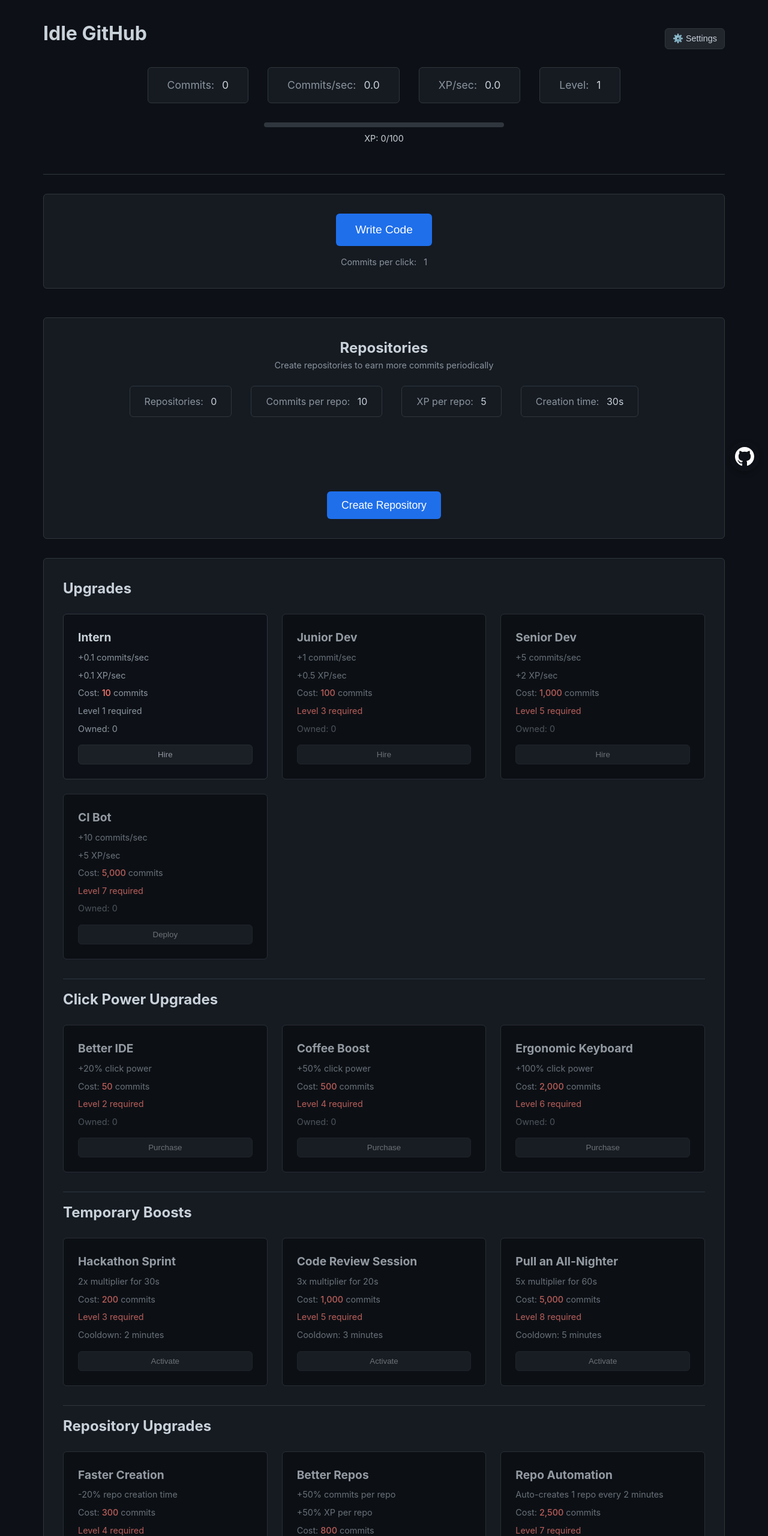
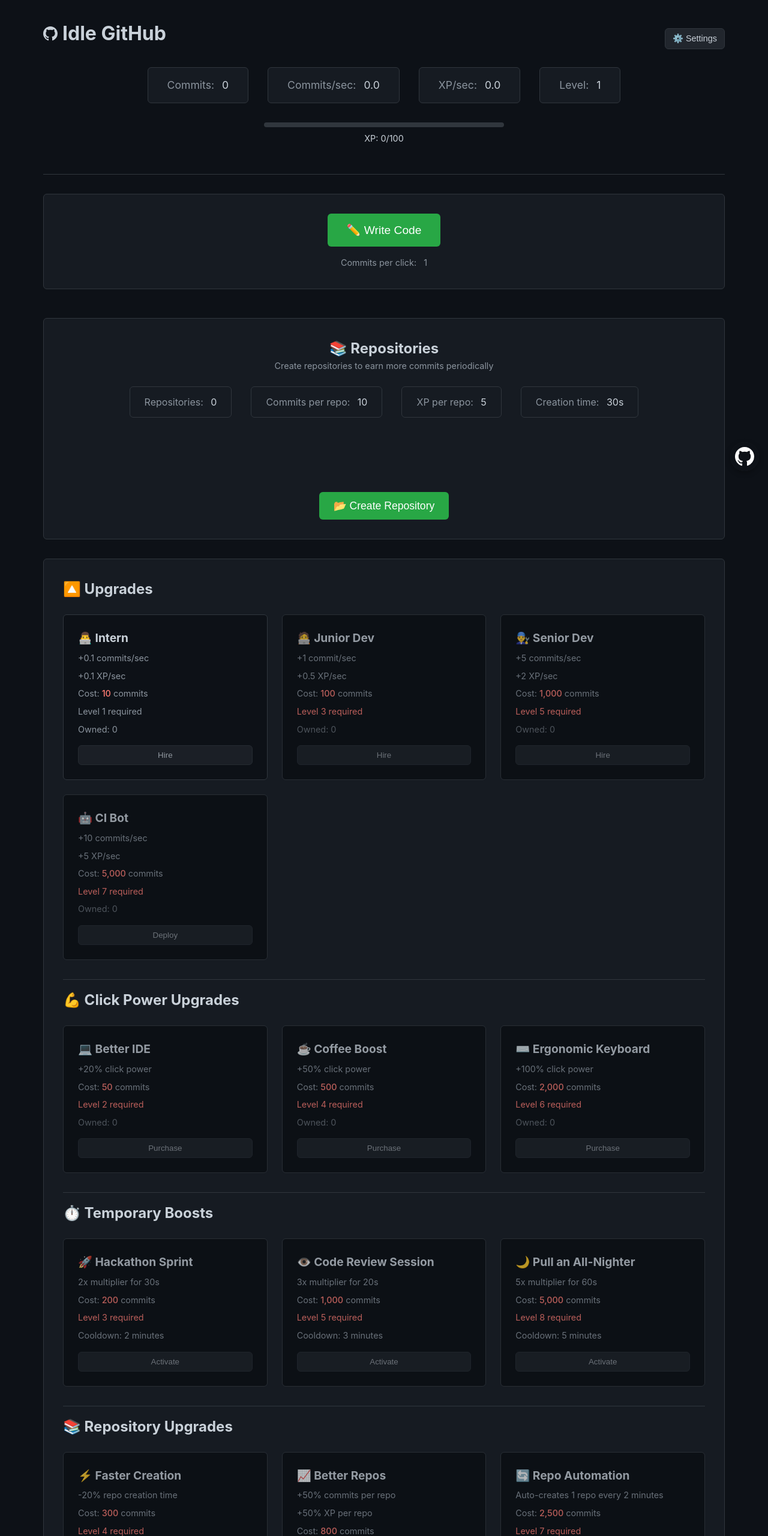
Before and after one commit to AxIsCoder/idle-github, a plain HTML site: page index.html in a window 1280 px wide. Shown: the top 2560 px of the page at 60% size. Drawn offline with Linux system fonts and the light colour scheme.

Commit message:
Update UI with green accent colors and add emojis to titles and buttons

```diff
--- a/index.html
+++ b/index.html
@@ -10,7 +10,9 @@
     <div class="game-container">
         <header>
             <div class="header-top">
-                <h1>Idle GitHub</h1>
+                <h1><svg class="title-logo" width="24" height="24" viewBox="0 0 16 16" version="1.1" aria-hidden="true">
+                    <path fill-rule="evenodd" d="M8 0C3.58 0 0 3.58 0 8c0 3.54 2.29 6.53 5.47 7.59.4.07.55-.17.55-.38 0-.19-.01-.82-.01-1.49-2.01.37-2.53-.49-2.69-.94-.09-.23-.48-.94-.82-1.13-.28-.15-.68-.52-.01-.53.63-.01 1.08.58 1.23.82.72 1.21 1.87.87 2.33.66.07-.52.28-.87.51-1.07-1.78-.2-3.64-.89-3.64-3.95 0-.87.31-1.59.82-2.15-.08-.2-.36-1.02.08-2.12 0 0 .67-.21 2.2.82.64-.18 1.32-.27 2-.27.68 0 1.36.09 2 .27 1.53-1.04 2.2-.82 2.2-.82.44 1.1.16 1.92.08 2.12.51.56.82 1.27.82 2.15 0 3.07-1.87 3.75-3.65 3.95.29.25.54.73.54 1.48 0 1.07-.01 1.93-.01 2.2 0 .21.15.46.55.38A8.013 8.013 0 0016 8c0-4.42-3.58-8-8-8z"></path>
+                </svg> Idle GitHub</h1>
                 <div class="header-buttons">
                     <button id="settings-button" class="settings-button">⚙️ Settings</button>
                 </div>
@@ -61,7 +63,7 @@
 
         <main>
             <div class="clicker-section">
-                <button id="click-button">Write Code</button>
+                <button id="click-button">✏️ Write Code</button>
                 <div class="click-power">
                     <span class="stat-label">Commits per click:</span>
                     <span id="click-power" class="stat-value">1</span>
@@ -70,7 +72,7 @@
 
             <!-- Repositories Section -->
             <div class="repositories-section">
-                <h2>Repositories</h2>
+                <h2>📚 Repositories</h2>
                 <p class="section-desc">Create repositories to earn more commits periodically</p>
                 <div class="repositories-container">
                     <div class="repository-stats">
@@ -95,16 +97,16 @@
                         <div id="repo-progress-bars" class="repo-progress-bars">
                             <!-- Progress bars will be added here dynamically -->
                         </div>
-                        <button id="create-repo-button" class="create-repo-button">Create Repository</button>
+                        <button id="create-repo-button" class="create-repo-button">📂 Create Repository</button>
                     </div>
                 </div>
             </div>
 
             <div class="upgrades-section">
-                <h2>Upgrades</h2>
+                <h2>🔼 Upgrades</h2>
                 <div class="upgrades-grid">
                     <div class="upgrade" id="intern">
-                        <h3>Intern</h3>
+                        <h3>👨‍💻 Intern</h3>
                         <p>+0.1 commits/sec</p>
                         <p>+0.1 XP/sec</p>
                         <p>Cost: <span class="cost">10</span> commits</p>
@@ -113,7 +115,7 @@
                         <button class="buy-button">Hire</button>
                     </div>
                     <div class="upgrade" id="junior-dev">
-                        <h3>Junior Dev</h3>
+                        <h3>🧑‍💻 Junior Dev</h3>
                         <p>+1 commit/sec</p>
                         <p>+0.5 XP/sec</p>
                         <p>Cost: <span class="cost">100</span> commits</p>
@@ -122,7 +124,7 @@
                         <button class="buy-button">Hire</button>
                     </div>
                     <div class="upgrade" id="senior-dev">
-                        <h3>Senior Dev</h3>
+                        <h3>👨‍🔧 Senior Dev</h3>
                         <p>+5 commits/sec</p>
                         <p>+2 XP/sec</p>
                         <p>Cost: <span class="cost">1000</span> commits</p>
@@ -131,7 +133,7 @@
                         <button class="buy-button">Hire</button>
                     </div>
                     <div class="upgrade" id="ci-bot">
-                        <h3>CI Bot</h3>
+                        <h3>🤖 CI Bot</h3>
                         <p>+10 commits/sec</p>
                         <p>+5 XP/sec</p>
                         <p>Cost: <span class="cost">5000</span> commits</p>
@@ -141,10 +143,10 @@
                     </div>
                 </div>
 
-                <h2>Click Power Upgrades</h2>
+                <h2>💪 Click Power Upgrades</h2>
                 <div class="upgrades-grid">
                     <div class="upgrade" id="betterIDE">
-                        <h3>Better IDE</h3>
+                        <h3>💻 Better IDE</h3>
                         <p>+20% click power</p>
                         <p>Cost: <span class="cost">50</span> commits</p>
                         <p class="level-required">Level 2 required</p>
@@ -152,7 +154,7 @@
                         <button class="buy-button">Purchase</button>
                     </div>
                     <div class="upgrade" id="coffeeBoost">
-                        <h3>Coffee Boost</h3>
+                        <h3>☕ Coffee Boost</h3>
                         <p>+50% click power</p>
                         <p>Cost: <span class="cost">500</span> commits</p>
                         <p class="level-required">Level 4 required</p>
@@ -160,7 +162,7 @@
                         <button class="buy-button">Purchase</button>
                     </div>
                     <div class="upgrade" id="ergonomicKeyboard">
-                        <h3>Ergonomic Keyboard</h3>
+                        <h3>⌨️ Ergonomic Keyboard</h3>
                         <p>+100% click power</p>
                         <p>Cost: <span class="cost">2000</span> commits</p>
                         <p class="level-required">Level 6 required</p>
@@ -169,10 +171,10 @@
                     </div>
                 </div>
 
-                <h2>Temporary Boosts</h2>
+                <h2>⏱️ Temporary Boosts</h2>
                 <div class="upgrades-grid">
                     <div class="upgrade" id="hackathon">
-                        <h3>Hackathon Sprint</h3>
+                        <h3>🚀 Hackathon Sprint</h3>
                         <p>2x multiplier for 30s</p>
                         <p>Cost: <span class="cost">200</span> commits</p>
                         <p class="level-required">Level 3 required</p>
@@ -180,7 +182,7 @@
                         <button class="buy-button">Activate</button>
                     </div>
                     <div class="upgrade" id="codeReview">
-                        <h3>Code Review Session</h3>
+                        <h3>👁️ Code Review Session</h3>
                         <p>3x multiplier for 20s</p>
                         <p>Cost: <span class="cost">1000</span> commits</p>
                         <p class="level-required">Level 5 required</p>
@@ -188,7 +190,7 @@
                         <button class="buy-button">Activate</button>
                     </div>
                     <div class="upgrade" id="allNighter">
-                        <h3>Pull an All-Nighter</h3>
+                        <h3>🌙 Pull an All-Nighter</h3>
                         <p>5x multiplier for 60s</p>
                         <p>Cost: <span class="cost">5000</span> commits</p>
                         <p class="level-required">Level 8 required</p>
@@ -197,10 +199,10 @@
                     </div>
                 </div>
 
-                <h2>Repository Upgrades</h2>
+                <h2>📚 Repository Upgrades</h2>
                 <div class="upgrades-grid">
                     <div class="upgrade" id="repo-speed">
-                        <h3>Faster Creation</h3>
+                        <h3>⚡ Faster Creation</h3>
                         <p>-20% repo creation time</p>
                         <p>Cost: <span class="cost">300</span> commits</p>
                         <p class="level-required">Level 4 required</p>
@@ -208,7 +210,7 @@
                         <button class="buy-button">Optimize</button>
                     </div>
                     <div class="upgrade" id="repo-output">
-                        <h3>Better Repos</h3>
+                        <h3>📈 Better Repos</h3>
                         <p>+50% commits per repo</p>
                         <p>+50% XP per repo</p>
                         <p>Cost: <span class="cost">800</span> commits</p>
@@ -217,7 +219,7 @@
                         <button class="buy-button">Upgrade</button>
                     </div>
                     <div class="upgrade" id="repo-automation">
-                        <h3>Repo Automation</h3>
+                        <h3>🔄 Repo Automation</h3>
                         <p>Auto-creates 1 repo every 2 minutes</p>
                         <p>Cost: <span class="cost">2500</span> commits</p>
                         <p class="level-required">Level 7 required</p>
@@ -225,7 +227,7 @@
                         <button class="buy-button">Install</button>
                     </div>
                     <div class="upgrade" id="repo-slots">
-                        <h3>Extra Repo Slots</h3>
+                        <h3>📁 Extra Repo Slots</h3>
                         <p>+1 concurrent repo creation</p>
                         <p>Cost: <span class="cost">5000</span> commits</p>
                         <p class="level-required">Level 9 required</p>
@@ -234,7 +236,7 @@
                     </div>
                 </div>
 
-                <h2>Active Multipliers</h2>
+                <h2>✨ Active Multipliers</h2>
                 <div id="active-multipliers" class="active-multipliers">
                     <!-- Active multipliers will be dynamically added here -->
                 </div>
--- a/styles.css
+++ b/styles.css
@@ -1,15 +1,15 @@
 :root {
-    --primary-color: #1f6feb;
+    --primary-color: #28a745;
     --secondary-color: #21262d;
     --background-color: #0d1117;
     --text-color: #c9d1d9;
     --border-color: #30363d;
     --card-bg: #161b22;
     --button-hover: #2c3338;
-    --button-active: #388bfd;
+    --button-active: #2ea44f;
     --stat-bg: #161b22;
-    --accent-color: #1f6feb;
-    --accent-hover: #388bfd;
+    --accent-color: #28a745;
+    --accent-hover: #2ea44f;
 }
 
 * {
@@ -42,6 +42,9 @@ h1 {
     color: var(--text-color);
     margin-bottom: 1rem;
     font-size: 2rem;
+    display: flex;
+    align-items: center;
+    justify-content: center;
 }
 
 .stats {
@@ -960,3 +963,9 @@ h1 {
         justify-content: center;
     }
 }
+
+.title-logo {
+    vertical-align: middle;
+    margin-right: 8px;
+    fill: var(--text-color);
+}
```
